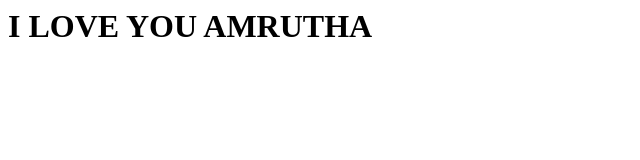
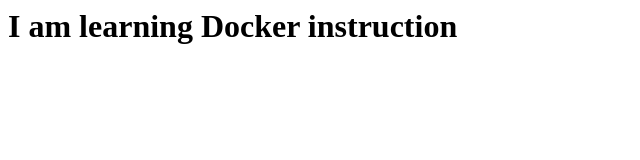
Before and after one commit to venkatsurya1608/dockerfile, a plain HTML site: page COPY/index.html in a window 1280 px wide. Shown: the whole page, without its empty margins (0-640 px from the left). Drawn offline with Linux system fonts and the light colour scheme.

Commit message:
some-message

```diff
--- a/COPY/index.html
+++ b/COPY/index.html
@@ -1 +1 @@
-<h1>I LOVE YOU AMRUTHA</h1>
+<h1>I am learning Docker instruction</h1>
```
